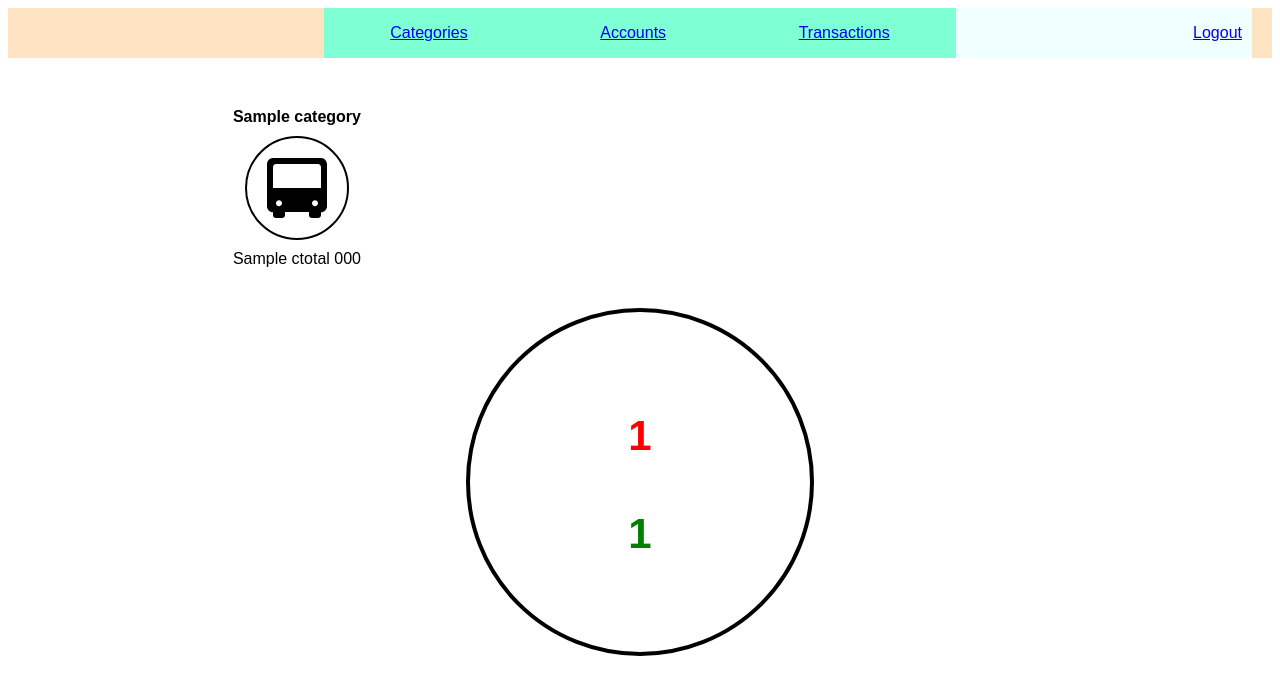
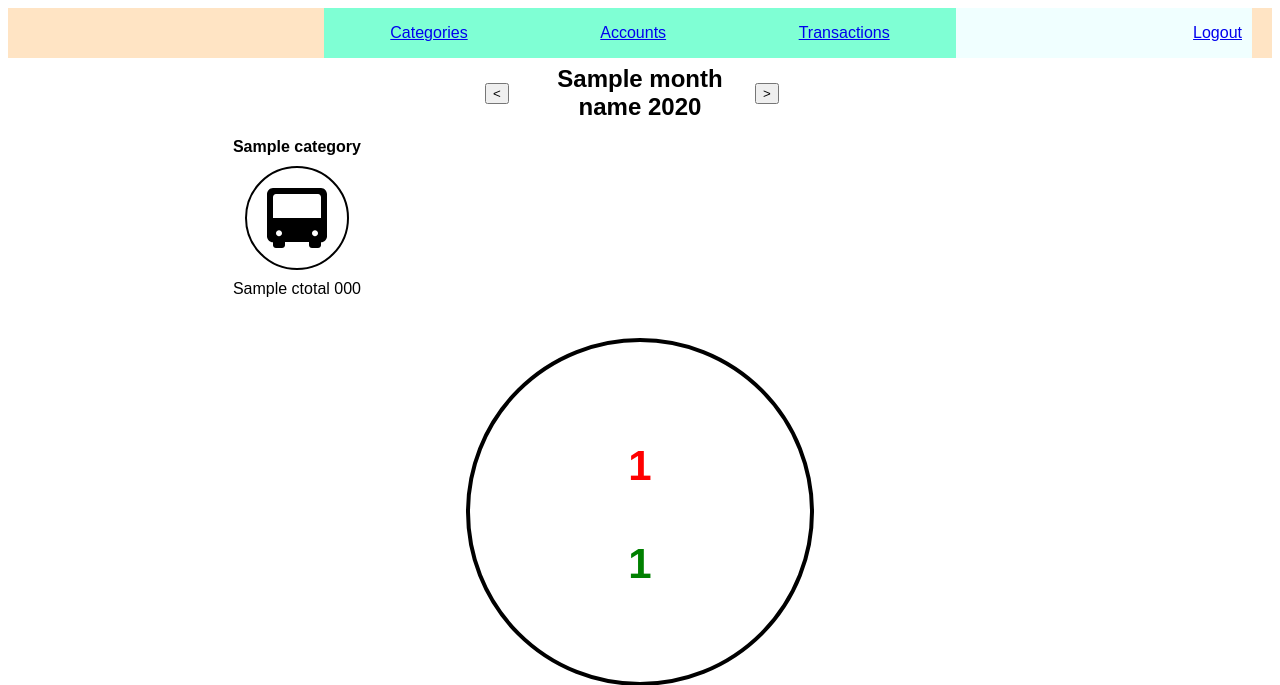
Before and after one commit to kotovskyy/expenseTrackerTest, a Django app: template expensetracker/templates/expensetracker/homepage.html in a window 1280 px wide. Shown: the top 685 px of the page. Run offline with Django 3.2, Linux system fonts and the light colour scheme; the template is opened without the code that fills it: most values are stand-ins (such as "Sample title", 1, 10 or a date in 2020).

Commit message:
Add period select

```diff
--- a/expensetracker/static/expensetracker/homepage.css
+++ b/expensetracker/static/expensetracker/homepage.css
@@ -64,7 +64,7 @@
     height: 50px;
     display: grid;
     grid-template-columns: 25fr 50fr 25fr;
-    margin-bottom: 30px;
+    margin-bottom: 10px;
 }
 
 .navigation-menu-container {
@@ -136,3 +136,24 @@
     text-decoration: none;
     color: black;
 }
+
+.choose-period-container {
+    width: 100%;
+    height: 50px;
+    display: flex;
+    flex-direction: row;
+    align-items: center;
+    justify-content: center;
+}
+
+.choose-prev-period-button, .choose-next-period-button {
+    width: 40px;
+}
+.period {
+    font-family: Arial, Helvetica, sans-serif;
+    font-size: 24px;
+    font-weight: bold;
+    margin: 5px 15px 5px 15px;
+    width: 200px;
+    text-align: center;
+}
--- a/expensetracker/templates/expensetracker/homepage.html
+++ b/expensetracker/templates/expensetracker/homepage.html
@@ -5,6 +5,7 @@
         <meta charset="utf-8">
         <meta name="viewport" content="width=device-width, initial-scale=1.0">
         <link rel="stylesheet" href="{% static 'expensetracker/homepage.css' %}">
+        <script src="{% static 'scripts/period.js' %}"></script>
         <title>Expense Tracker</title>
     </head>
     <body>
@@ -29,6 +30,17 @@
                 </div>
             </div>
 
+            <div class="choose-period-container">
+                    <div class="choose-prev-period-button">
+                        <input type="button" value="<" onclick="changePeriod('prev')">
+                    </div>
+                    <div class="period">
+                        {{ month_name }} {{ year }}
+                    </div>
+                    <div class="choose-next-period-button">
+                        <input type="button" value=">" onclick="changePeriod('next')">
+                    </div>
+            </div>
 
             <div id="main-categories-container">
 
```
